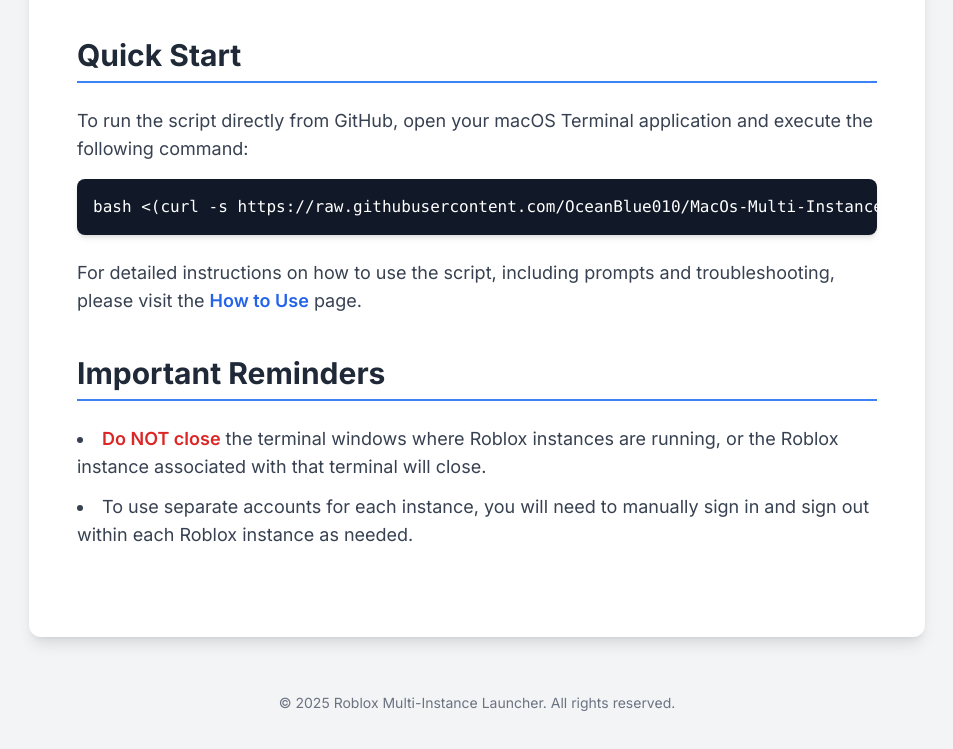
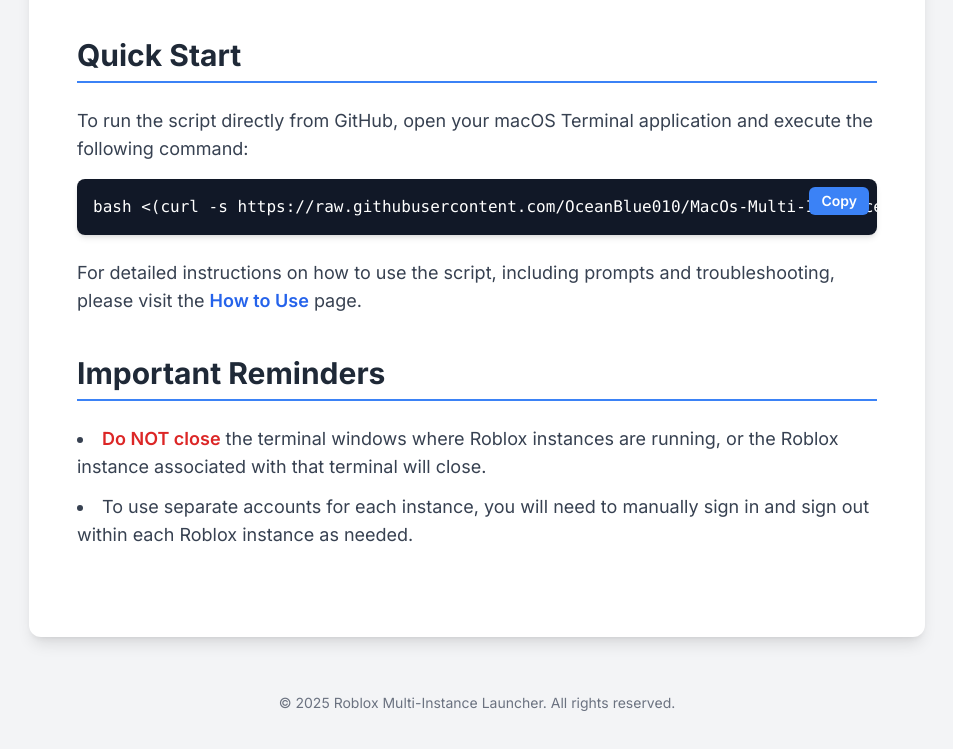
Before and after one commit to OceanBlue010/MCI.github.io, a plain HTML site: page index.html in a window 1280 px wide. Shown: the part 751-1500 px from the top of the page, without its empty margins (163-1116 px from the left). Drawn offline with nearby package versions, Linux system fonts and the light colour scheme.

Commit message:
Update index.html
woooo

```diff
--- a/index.html
+++ b/index.html
@@ -4,8 +4,11 @@
     <meta charset="UTF-8">
     <meta name="viewport" content="width=device-width, initial-scale=1.0">
     <title>Roblox Multi-Instance Launcher for macOS</title>
+    <!-- Tailwind CSS CDN -->
     <script src="https://cdn.tailwindcss.com"></script>
+    <!-- Custom CSS -->
     <link rel="stylesheet" href="style.css">
+    <!-- Google Fonts - Inter -->
     <link href="https://fonts.googleapis.com/css2?family=Inter:wght@400;600;700&display=swap" rel="stylesheet">
     <style>
         body {
@@ -31,6 +34,7 @@
 </head>
 <body class="min-h-screen flex flex-col items-center justify-center p-4">
     <div class="max-w-4xl w-full bg-white shadow-lg rounded-xl p-8 md:p-12 my-8">
+        <!-- Navigation Bar -->
         <nav class="mb-10 p-4 bg-blue-600 text-white rounded-lg shadow-md flex justify-center space-x-8">
             <a href="index.html" class="text-lg font-semibold hover:text-blue-200 transition duration-300 ease-in-out">Home</a>
             <a href="how-to-use.html" class="text-lg font-semibold hover:text-blue-200 transition duration-300 ease-in-out">How to Use</a>
@@ -80,8 +84,13 @@
             <p class="text-gray-700 text-lg mb-4">
                 To run the script directly from GitHub, open your macOS Terminal application and execute the following command:
             </p>
-            <div class="bg-gray-900 text-white p-4 rounded-lg shadow-md overflow-x-auto mb-6">
-                <pre><code class="language-bash">bash &lt;(curl -s https://raw.githubusercontent.com/OceanBlue010/MacOs-Multi-Instance/refs/heads/main/multi-instance)</code></pre>
+            <div class="relative">
+                <div class="bg-gray-900 text-white p-4 rounded-lg shadow-md overflow-x-auto mb-6">
+                    <pre><code id="quickStartCode" class="language-bash">bash &lt;(curl -s https://raw.githubusercontent.com/OceanBlue010/MacOs-Multi-Instance/refs/heads/main/multi-instance)</code></pre>
+                </div>
+                <button onclick="copyCode('quickStartCode', this)" class="absolute top-2 right-2 bg-blue-500 hover:bg-blue-600 text-white text-sm font-semibold py-1 px-3 rounded-md transition duration-300 ease-in-out">
+                    Copy
+                </button>
             </div>
             <p class="text-gray-700 text-lg">
                 For detailed instructions on how to use the script, including prompts and troubleshooting, please visit the <a href="how-to-use.html" class="text-blue-600 hover:underline font-semibold">How to Use</a> page.
@@ -107,6 +116,7 @@
         <p>&copy; 2025 Roblox Multi-Instance Launcher. All rights reserved.</p>
     </footer>
 
+    <!-- Custom JavaScript -->
     <script src="script.js"></script>
 </body>
 </html>
```
